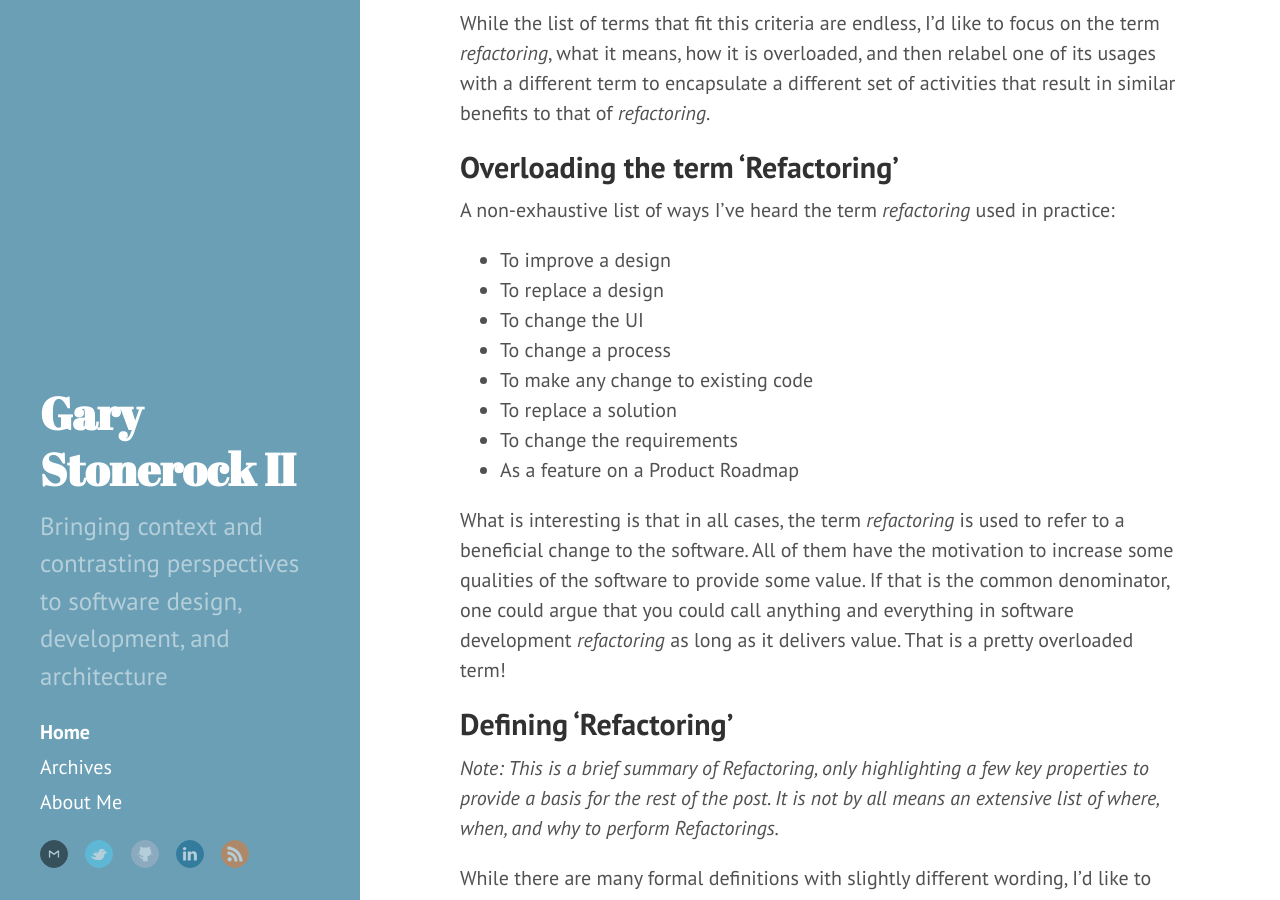
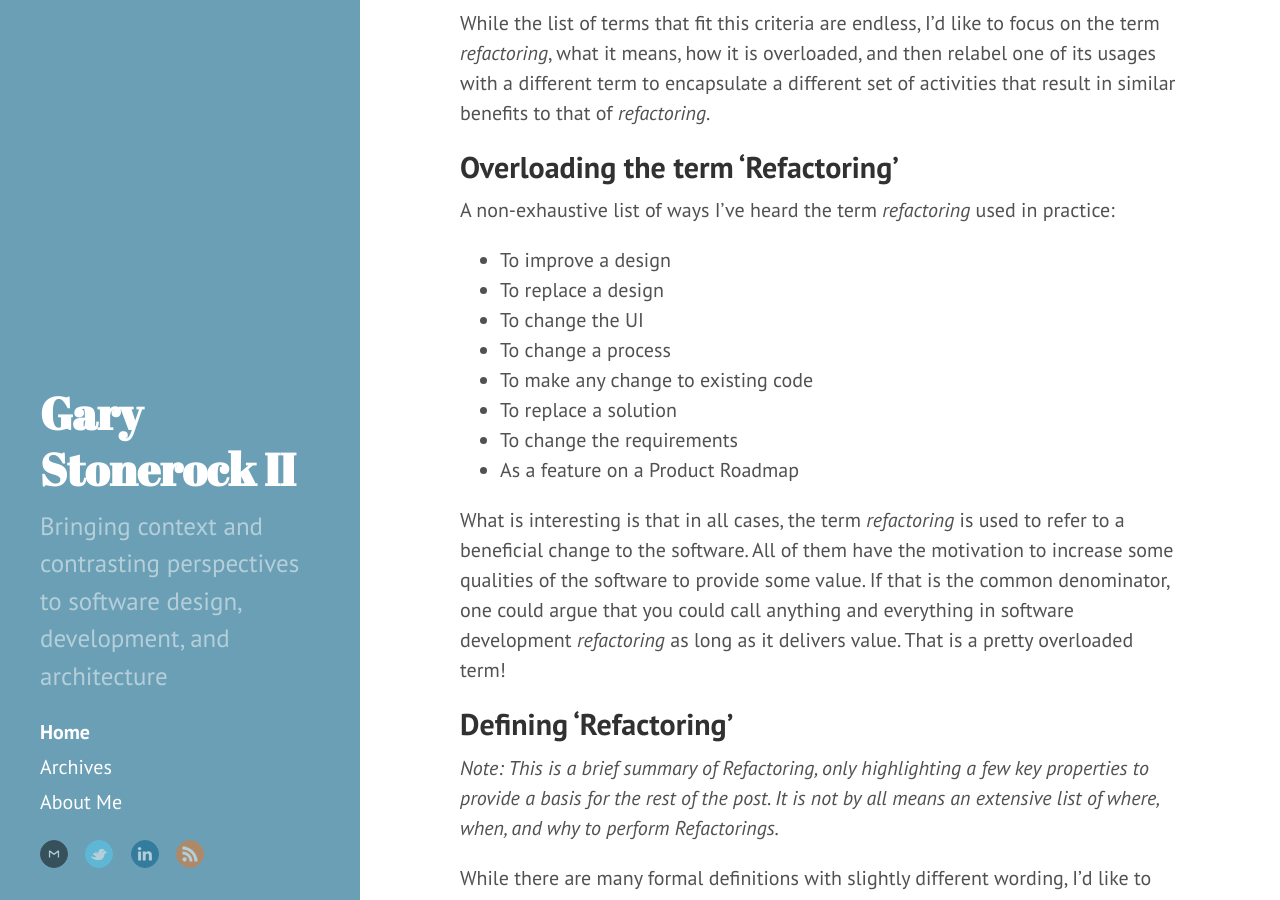
Before and after one commit to GaryStonerock/garystonerock.github.io, a Jekyll site: the page built from index.html, in a window 1280 px wide and 900 px high, scrolled down 580 px. Built offline with Jekyll 4.4.1, drawn with Linux system fonts in a browser that asks for light colours; Markdown is read by kramdown in place of the engine named in the settings; the list of posts is cut into pages by our own code.

Commit message:
Updating sidebar icon links

```diff
--- a/_includes/sidebar.html
+++ b/_includes/sidebar.html
@@ -30,7 +30,6 @@
 		<div class="social">
 			<a class="email" href="mailto:{{ site.email }}" title="Email">Email</a>
 			<a class="twitter" href="http://twitter.com/{{ site.twitter_user }}" title="Twitter">Twitter</a>
-			<a class="github" href="https://github.com/{{ site.github_user }}" title="GitHub">GitHub</a>
 			<a class="linkedin" href="http://www.linkedin.com/pub/{{ site.linkedin_user }}" title="LinkedIn">LinkedIn</a>
 			<a class="rss" href="{{ site.subscribe_rss }}" title="RSS">RSS</a>
 		</div>
```
